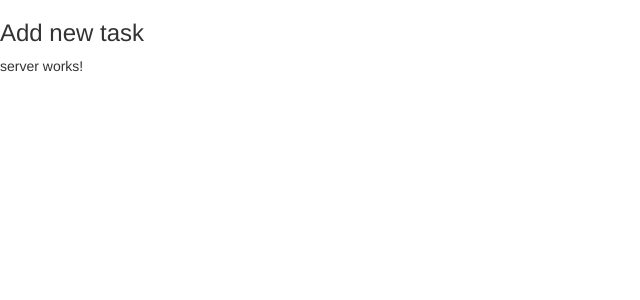
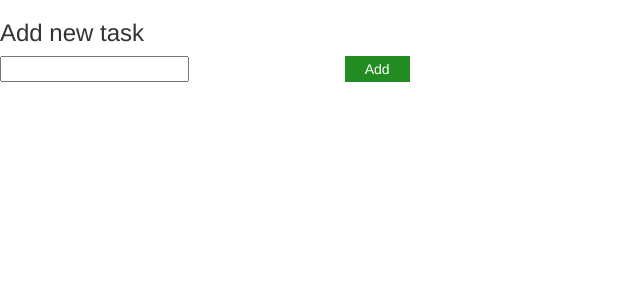
Before and after one commit to KolosUK/JSPCamp, an Angular app: page / in a window 1280 px wide. Shown: the top 300 px of the page, without its empty margins (0-640 px from the left). Built offline with nearby package versions, Linux system fonts and the light colour scheme.

Commit message:
styles for new-item component

```diff
--- a/src/app/newItem/new-item.component.css
+++ b/src/app/newItem/new-item.component.css
@@ -0,0 +1,12 @@
+.new-item-add {
+  width: 32%;
+  display: flex;
+  justify-content: space-between;
+}
+
+.add-button {
+  color: white;
+  padding: 0 20px 0 20px;
+  background-color: forestgreen;
+  border: none;
+}
--- a/src/app/newItem/new-item.component.html
+++ b/src/app/newItem/new-item.component.html
@@ -1 +1,4 @@
-<p>server works!</p>
+<div class="new-item-add">
+    <input type="text" name="task name" id="new-item-add-value">
+    <button class="add-button">Add</button>
+</div>
```
